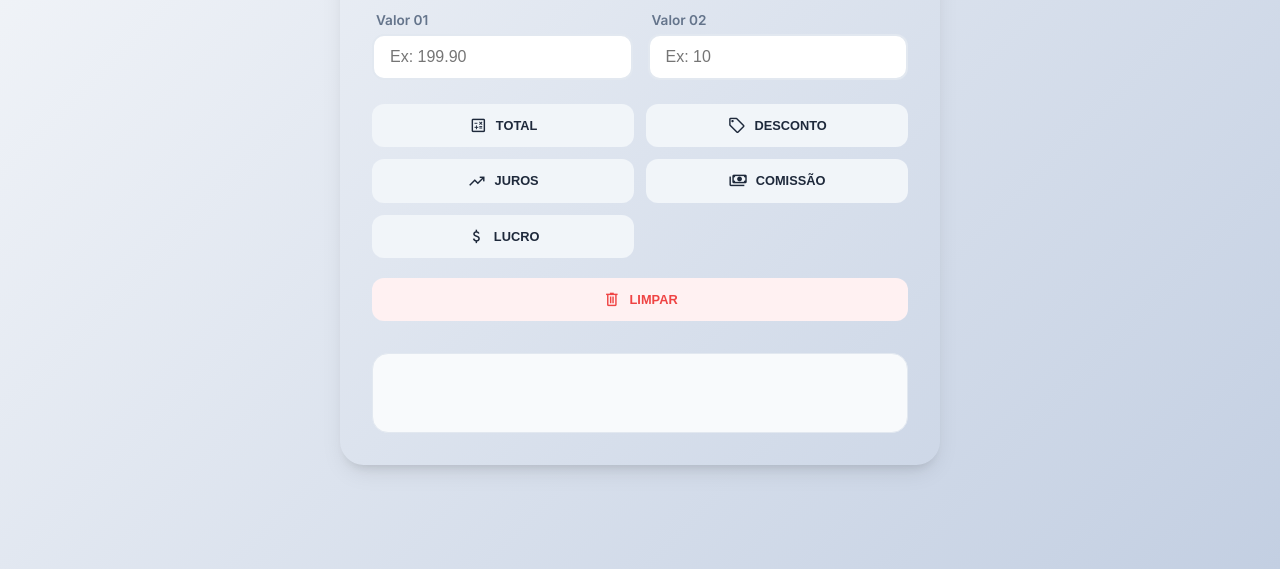
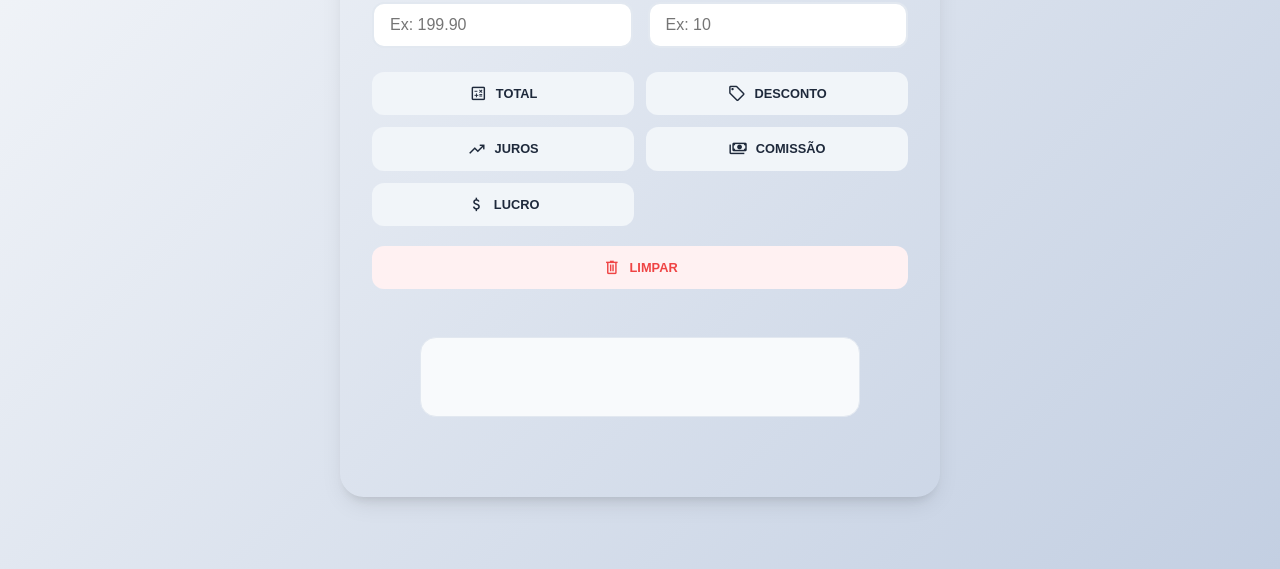
Before and after one commit to nicole-rcosta/shopsmart-pro, a plain HTML site: page index.html in a window 1280 px wide. Shown: the part 231-800 px from the top of the page. Drawn offline with nearby package versions, Linux system fonts and the light colour scheme.

Commit message:
Ajustando o layout do resultado

```diff
--- a/css/app-style.css
+++ b/css/app-style.css
@@ -143,6 +143,7 @@
     gap: 8px;
     border: 1px solid #e2e8f0;
     min-height: 80px;
+    margin: 3.0rem;
 
   }
 
```
